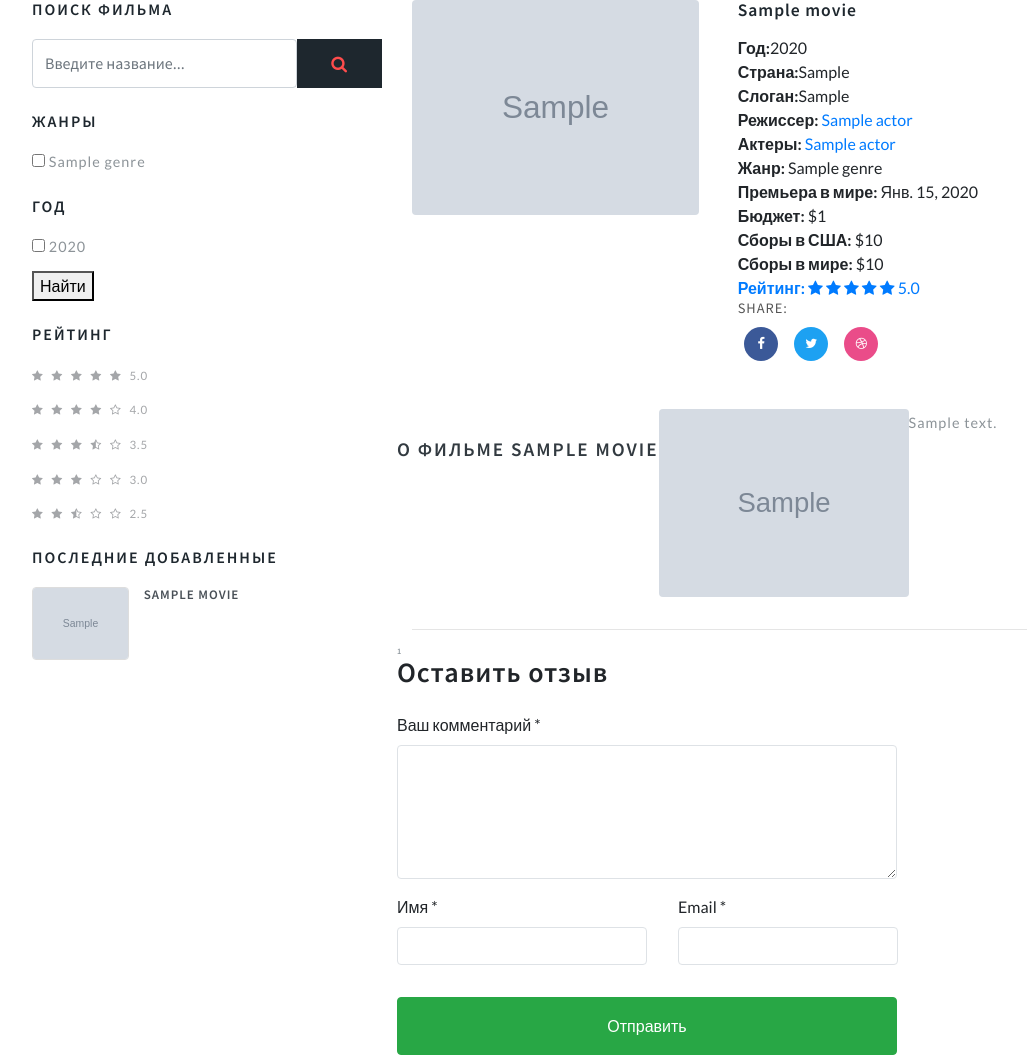
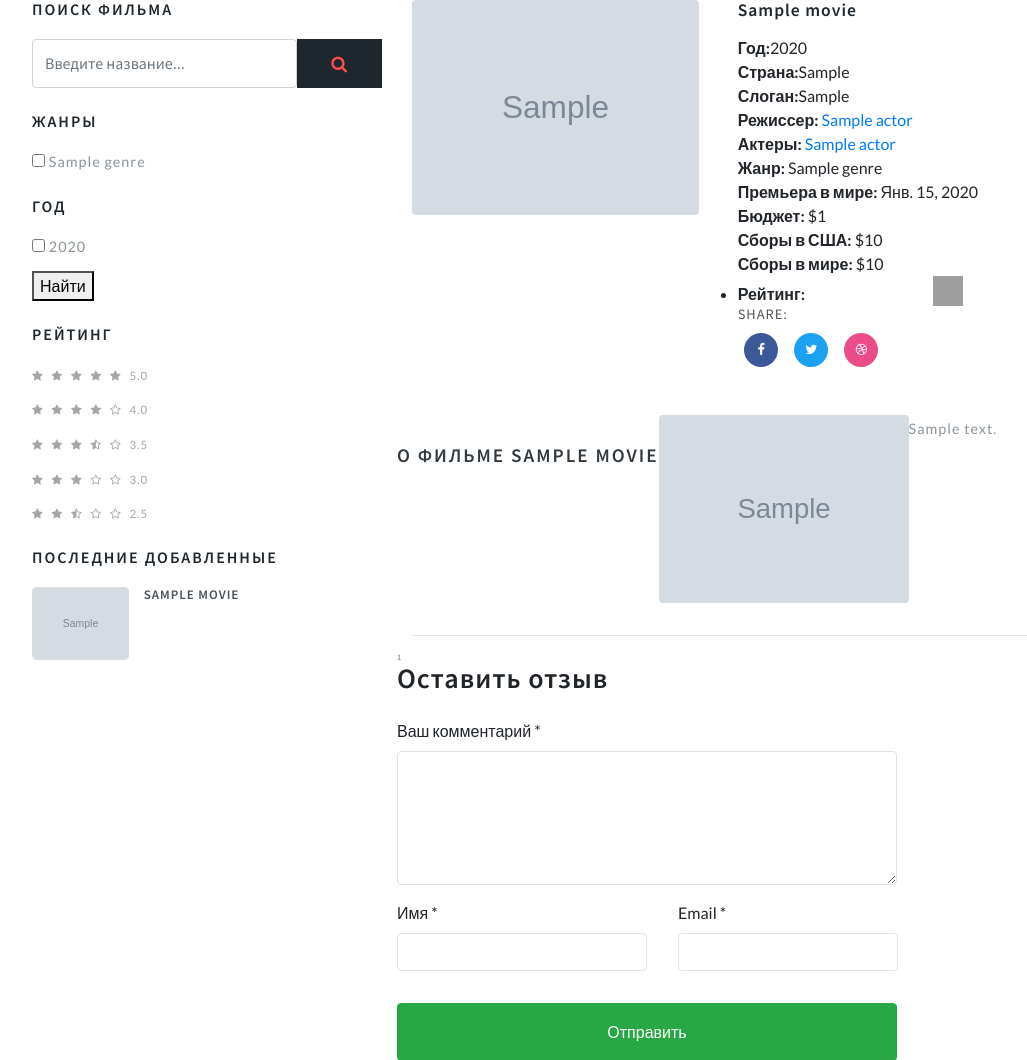
Before and after one commit to Nursultan301/Django_movie, a Django app: a page that uses templates/base.html in a window 1280 px wide. Shown: the part 758-1818 px from the top of the page, without its empty margins (53-1080 px from the left). Run offline with Django 3.2, Linux system fonts and the light colour scheme; tables that the repository leaves empty hold one stand-in row (values such as "Sample post"); grey boxes marked "Sample" are stand-in pictures; some libraries are stand-ins or nearby versions; grey boxes are pictures that could not be loaded.

Commit message:
Adding rating

```diff
--- a/movie/admin.py
+++ b/movie/admin.py
@@ -116,7 +116,7 @@
 
 @admin.register(Rating)
 class RatingAdmin(admin.ModelAdmin):
-    list_display = ('ip', 'star')
+    list_display = ('star', 'movie', 'ip')
 
 
 @admin.register(MovieShots)
--- a/movie/forms.py
+++ b/movie/forms.py
@@ -1,9 +1,20 @@
 from django import forms
 
-from movie.models import Reviews
+from movie.models import Reviews, Rating, RatingStar
 
 
 class ReviewForm(forms.ModelForm):
     class Meta:
         model = Reviews
         fields = ('name', 'email', 'text')
+
+
+class RatingForm(forms.ModelForm):
+    """ Форма добавления рейтинга """
+    star = forms.ModelChoiceField(
+        queryset=RatingStar.objects.all(), widget=forms.RadioSelect(), empty_label=None
+    )
+
+    class Meta:
+        model = Rating
+        fields = ("star",)
--- a/movie/models.py
+++ b/movie/models.py
@@ -114,9 +114,10 @@
     class Meta:
         verbose_name = "Звезда рейтинга"
         verbose_name_plural = "Звезды рейтинга"
+        ordering = ['-value']
 
     def __str__(self):
-        return self.value
+        return f'{self.value}'
 
 
 class Rating(models.Model):
--- a/movie/urls.py
+++ b/movie/urls.py
@@ -1,10 +1,11 @@
 from django.urls import path
 
-from movie.views import MovieView, MovieDetailView, AddReview, ActorView, FilterMovieView
+from movie.views import MovieView, MovieDetailView, AddReview, ActorView, FilterMovieView, AddStarRating
 
 urlpatterns = [
     path('', MovieView.as_view()),
     path('filter/', FilterMovieView.as_view(), name='filter'),
+    path('add-rating/', AddStarRating.as_view(), name='add_rating'),
     path('<slug:slug>/', MovieDetailView.as_view(), name='movie_detail'),
     path('review/<int:pk>/', AddReview.as_view(), name='add_review'),
     path('actor/<str:slug>/', ActorView.as_view(), name='actor_detail')
--- a/movie/views.py
+++ b/movie/views.py
@@ -1,9 +1,10 @@
 from django.db.models import Q
+from django.http import HttpResponse
 from django.shortcuts import redirect
 from django.views.generic import DetailView, ListView, View
 
-from movie.forms import ReviewForm
-from movie.models import Movie, Category, Actor, Genre
+from movie.forms import ReviewForm, RatingForm
+from movie.models import Movie, Category, Actor, Genre, Rating
 
 
 class GenreYear:
@@ -29,9 +30,15 @@
     context_object_name = 'movie'
     slug_url_kwarg = 'slug'
 
+    def get_context_data(self, **kwargs):
+        context = super().get_context_data(**kwargs)
+        context['star_form'] = RatingForm()
+        return context
+
 
 class AddReview(View):
     """ Отзывы """
+
     def post(self, request, pk):
         form = ReviewForm(request.POST)
         movie = Movie.objects.get(id=pk)
@@ -53,9 +60,32 @@
 
 class FilterMovieView(GenreYear, ListView):
     """Фильтр фильмов"""
+
     def get_queryset(self):
         queryset = Movie.objects.filter(
             Q(year__in=self.request.GET.getlist("year")) |
             Q(genres__in=self.request.GET.getlist("genre"))
         ).distinct()
         return queryset
+
+
+class AddStarRating(View):
+    def get_client_ip(self, request):
+        x_forwarded_for = request.META.get('HTTP_X_FORWARDED_FOR')
+        if x_forwarded_for:
+            ip = x_forwarded_for.split(',')[0]
+        else:
+            ip = request.META.get('REMOTE_ADDR')
+        return ip
+
+    def post(self, reqeust):
+        form = RatingForm(reqeust.POST)
+        if form.is_valid():
+            Rating.objects.update_or_create(
+                ip=self.get_client_ip(reqeust),
+                movie_id=int(reqeust.POST.get("movie")),
+                defaults={"star_id": int(reqeust.POST.get("star"))}
+            )
+            return HttpResponse(status=201)
+        else:
+            return HttpResponse(status=400)
--- a/static/css/style.css
+++ b/static/css/style.css
@@ -1563,3 +1563,41 @@
 @media(max-width:320px) {}
 
 /*--//responsive--*/
+
+/* Checkbox stars */
+.rating {
+  overflow: hidden;
+  vertical-align: bottom;
+  display: inline-block;
+  width: 155px;
+  height: 30px;
+}
+
+.rating > input {
+  opacity: 0;
+  margin-right: -100%;
+}
+
+.rating > label {
+  position: relative;
+  display: block;
+  float: right;
+  background: url('../images/star-off-big.png');
+  background-size: 30px 30px;
+}
+
+.rating > label:before {
+  display: block;
+  opacity: 0;
+  content: '';
+  width: 30px;
+  height: 30px;
+  background: url('../images/star-on-big.png');
+  background-size: 30px 30px;
+  transition: opacity 0.2s linear;
+}
+
+.rating > label:hover:before,  .rating > label:hover ~ label:before,  .rating:not(:hover) > :checked ~ label:before { opacity: 1; }
+/* //Checkbox stars */
+
+/*-- //New-Arrivals --*/
--- a/templates/base.html
+++ b/templates/base.html
@@ -210,5 +210,8 @@
         </div>
     </div>
 </div>
+
+<script src="{% static 'js/scripts.js' %}"></script>
+
 </body>
 </html>
--- a/templates/movie/movie_detail.html
+++ b/templates/movie/movie_detail.html
@@ -42,43 +42,47 @@
                         {% endfor %}
                     </span>
                     </li>
-
-
                     <li style="list-style: none"><span><b>Премьера в мире:</b> {{ movie.world_premiere }}</span></li>
                     <li style="list-style: none"><span><b>Бюджет:</b> ${{ movie.budget }}</span></li>
                     <li style="list-style: none"><span><b>Сборы в США:</b> ${{ movie.fees_in_usa }}</span></li>
                     <li style="list-style: none"><span><b>Сборы в мире:</b> ${{ movie.fees_in_world }}</span></li>
-                <li style="list-style: none"><a href="#"><b>Рейтинг:</b>
-                        <span class="fa fa-star" aria-hidden="true"
-                              style="outline: none; cursor: inherit;"></span>
-                        <span class="fa fa-star" aria-hidden="true"
-                              style="outline: none; cursor: inherit;"></span>
-                        <span class="fa fa-star" aria-hidden="true"
-                              style="outline: none; cursor: inherit;"></span>
-                        <span class="fa fa-star" aria-hidden="true"
-                              style="outline: none; cursor: inherit;"></span>
-                        <span class="fa fa-star" aria-hidden="true"
-                              style="outline: none; cursor: inherit;"></span>
-                        <span class="editContent"
-                              style="outline: none; cursor: inherit;">5.0</span>
-                    </a>
+
+                    <li>
+                        <form action="{% url 'add_rating' %}" method="post" name="rating">
+                            <b>Рейтинг:</b>
+                            {% csrf_token %}
+                            <input type="hidden" value="{{ request.path }}" name="next">
+                            <input type="hidden" value="{{ movie.id }}" name="movie">
+                            <span class="rating">
+                                {% for k, v in star_form.fields.star.choices %}
+                                    <input id="rating{{ v }}" type="radio" name="star" value="{{ k }}">
+                                    <label for="rating{{ v }}">{{  k }}</label>
+                                {% endfor %}
+                            </span>
+                            <span></span>
+                        </form>
                     </li>
+                </ul>
+
                     <div class="share-desc">
                         <div class="share">
                             <h4 class="editContent" style="outline: none; cursor: inherit;">Share:</h4>
                             <ul class="w3layouts_social_list list-unstyled">
                                 <li>
-                                <a href="#" class="w3pvt_facebook editContent" style="outline: none; cursor: inherit;">
+                                    <a href="#" class="w3pvt_facebook editContent"
+                                       style="outline: none; cursor: inherit;">
                                         <span class="fa fa-facebook-f" style="outline: none; cursor: inherit;"></span>
                                     </a>
                                 </li>
                                 <li>
-                                <a href="#" class="w3pvt_twitter editContent" style="outline: none; cursor: inherit;">
+                                    <a href="#" class="w3pvt_twitter editContent"
+                                       style="outline: none; cursor: inherit;">
                                         <span class="fa fa-twitter" style="outline: none; cursor: inherit;"></span>
                                     </a>
                                 </li>
                                 <li>
-                                <a href="#" class="w3pvt_dribble editContent" style="outline: none; cursor: inherit;">
+                                    <a href="#" class="w3pvt_dribble editContent"
+                                       style="outline: none; cursor: inherit;">
                                         <span class="fa fa-dribbble" style="outline: none; cursor: inherit;"></span>
                                     </a>
                                 </li>
@@ -114,10 +118,11 @@
             <div class="single-form-left">
                 <!-- contact form grid -->
                 <div class="contact-single">
-                    <h3 class="editContent" ><span class="sub-tittle editContent">{{ movie.reviews_set.count }}</span>Оставить отзыв</h3>
+                    <h3 class="editContent"><span class="sub-tittle editContent">{{ movie.reviews_set.count }}</span>Оставить
+                        отзыв</h3>
                     <form action="{% url 'add_review' movie.id %}" method="post" class="mt-4" id="formReview">
                         {% csrf_token %}
-                         <input type="hidden"  name="parent" id="contactparent" value="">
+                        <input type="hidden" name="parent" id="contactparent" value="">
                         <div class="form-group editContent">
                             <label for="contactcomment" class="editContent">
                                 Ваш комментарий *
@@ -177,6 +182,7 @@
         {% endfor %}
     </div>
     </div>
+    </div>
     <script>
         function addReview(name, id) {
             document.getElementById("contactparent").value = id;
--- a/templates/movie/movie_list.html
+++ b/templates/movie/movie_list.html
@@ -34,8 +34,6 @@
                         </div>
                     </div>
                 </div>
-                {% empty %}
-                 <li style="text-transform: uppercase">На наш запросу нечего не нейден</li>
             {% endfor %}
 
         </div>
```
Lines whose indentation alone changed are shown as unchanged.
